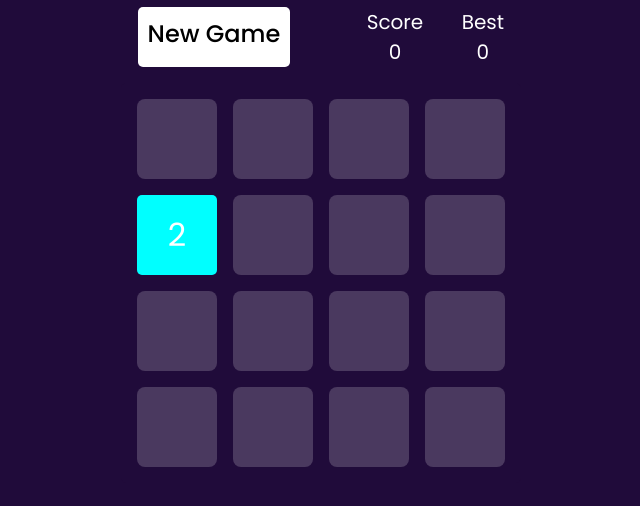
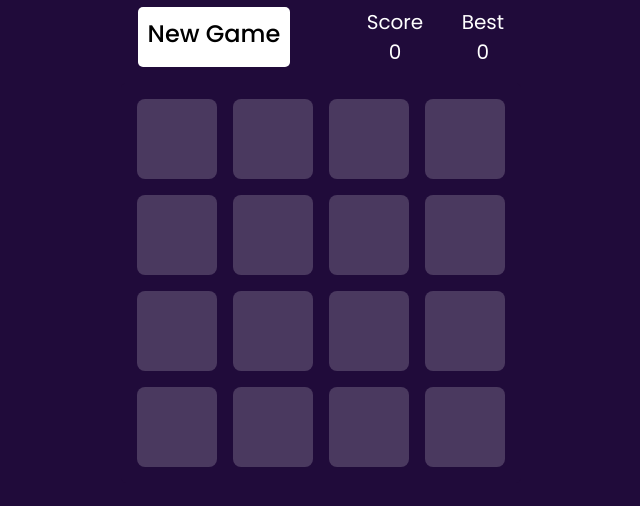
Before and after one commit to nicole-xiang/2048_pui, a plain HTML site: page index.html in a window 1280 px wide. Shown: the part 192-698 px from the top of the page, without its empty margins (319-959 px from the left). Drawn offline with Linux system fonts and the light colour scheme.

Commit message:
made board

```diff
--- /dev/null
+++ b/board.js
@@ -0,0 +1,41 @@
+let grid_size = 4;
+let cell_gap = 2;
+let cell_size = 10;
+
+// export class for import in script.js
+// sets board style
+export default class Board {
+    #cells
+    constructor(board){
+        board.style.setProperty("--grid-size", grid_size);
+        board.style.setProperty("--cell-size", `${cell_size}vmin`);
+        board.style.setProperty("--cell-gap", `${cell_gap}vmin`);
+        // create all cells using Cell class; takes in cell, index
+        this.#cells = createCells(board).map((cell, index) => {
+            return new Cell(cell, index % grid_size, Math.floor(index/grid_size))
+        })
+    }
+}
+//
+class Cell {
+    #cell
+    #x
+    #y
+    constructor(cell, x, y){
+        this.#cell = cell;
+        this.#x = x;
+        this.#y = y;
+    }
+}
+// create board cells
+function createCells(board){
+    let cells = [];
+    // loop through all cells, create div with class name 'cell'
+    for (let i = 0; i < grid_size * grid_size; i++){
+        const cell = document.createElement("div");
+        cell.classList.add("cell");
+        cells.push(cell);
+        board.append(cell);
+    }
+    return cells;
+}
--- a/index.html
+++ b/index.html
@@ -25,25 +25,7 @@
 
     </div>
     <div id="main-content">
-    <div id="game-board">
-        <div class="cell"></div>
-        <div class="cell"></div>
-        <div class="cell"></div>
-        <div class="cell"></div>
-        <div class="cell"></div>
-        <div class="cell"></div>
-        <div class="cell"></div>
-        <div class="cell"></div>
-        <div class="cell"></div>
-        <div class="cell"></div>
-        <div class="cell"></div>
-        <div class="cell"></div>
-        <div class="cell"></div>
-        <div class="cell"></div>
-        <div class="cell"></div>
-        <div class="cell"></div>
-        <div class="tile">2</div>
-    </div>
+    <div id="game-board"></div>
     </div>
 </body>
 </html>
--- a/script.js
+++ b/script.js
@@ -0,0 +1,5 @@
+import Board from "./board.js"
+
+const gameBoard = document.getElementById("game-board");
+// create new board
+const board = new Board(gameBoard);
--- a/styles.css
+++ b/styles.css
@@ -66,10 +66,10 @@ body {
     padding:2vmin;
     border-radius: 5px;
     display:grid;
-    gap: 2vmin;
+    gap: var(--cell-gap);
     background-color:#200B3A;
-    grid-template-columns: repeat(4,10vmin);
-    grid-template-rows:repeat(4,10vmin);
+    grid-template-columns: repeat(var(--grid-size),var(--cell-size));
+    grid-template-rows:repeat(var(--grid-size),var(--cell-size));
 }
 
 .cell{
@@ -83,12 +83,12 @@ body {
     display:flex;
     justify-content: center;
     align-items: center;
-    width:10vmin;
-    height:10vmin;
+    width:var(--cell-size);
+    height:var(--cell-size);
     border-radius: 5px;
     background-color: aqua;
-    top: 14vmin;
-    left:2vmin;
+    top: calc(var(--y)*(var(--cell-size)+var(--cell-gap))+var(--cell-gap));
+    left: calc(var(--x)*(var(--cell-size)+var(--cell-gap))+var(--cell-gap));
     font-size: 4vmin;
     animation: show 200ms ease-in-out;
     transition: 150ms ease-in-out;
```
